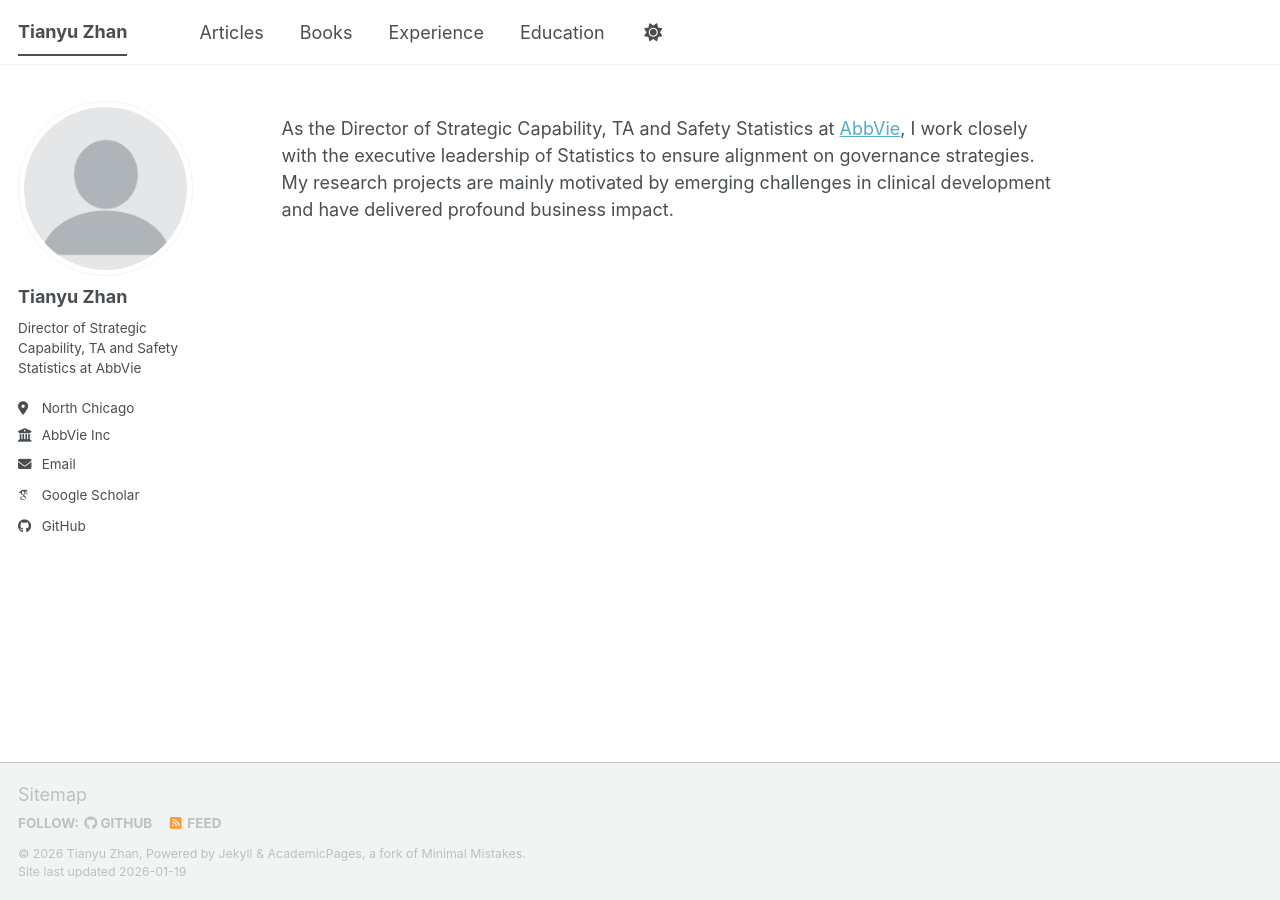
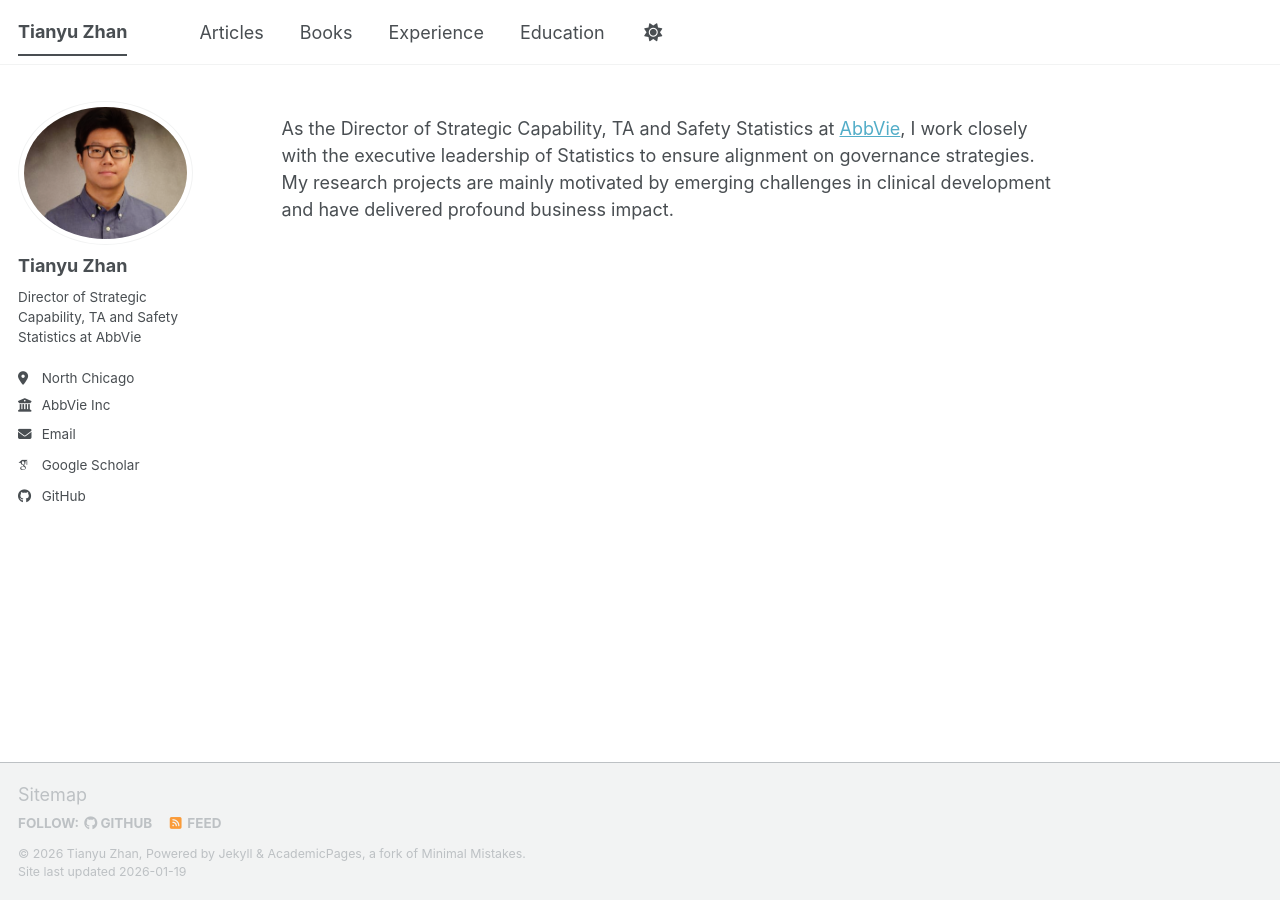
Before and after one commit to tian-yu-zhan/tian-yu-zhan.github.io, a Jekyll site: the page built from _pages/about.md, in a window 1280 px wide. Built offline with Jekyll 4.4.1, drawn with Linux system fonts in a browser that asks for light colours; some web fonts are replaced; a script bundle is joined from its source files by our own code; library files that are not in the unit come from our copies.

Commit message:
Update _config.yml

```diff
--- a/_config.yml
+++ b/_config.yml
@@ -23,7 +23,7 @@ repository               : "tian-yu-zhan/tian-yu-zhan.github.io"
 #               Additional customization can be done by editing /_includes/author-profile.html
 author:
   # Biographic information
-  avatar           : "profile.png"
+  avatar           : "Tianyu_Zhan.png"
   name             : "Tianyu Zhan"
   pronouns         : # example: "he/his"
   bio              : "Director of Strategic Capability, TA and Safety Statistics at AbbVie"
```
